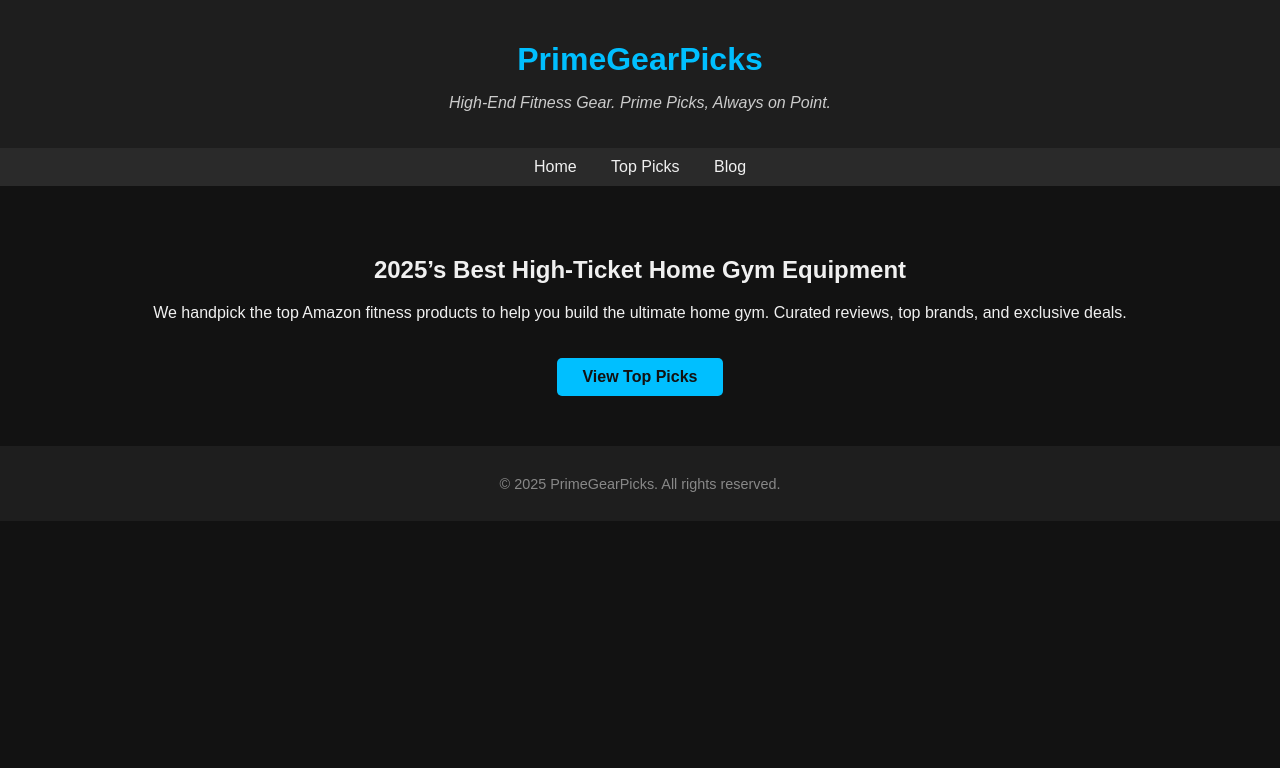
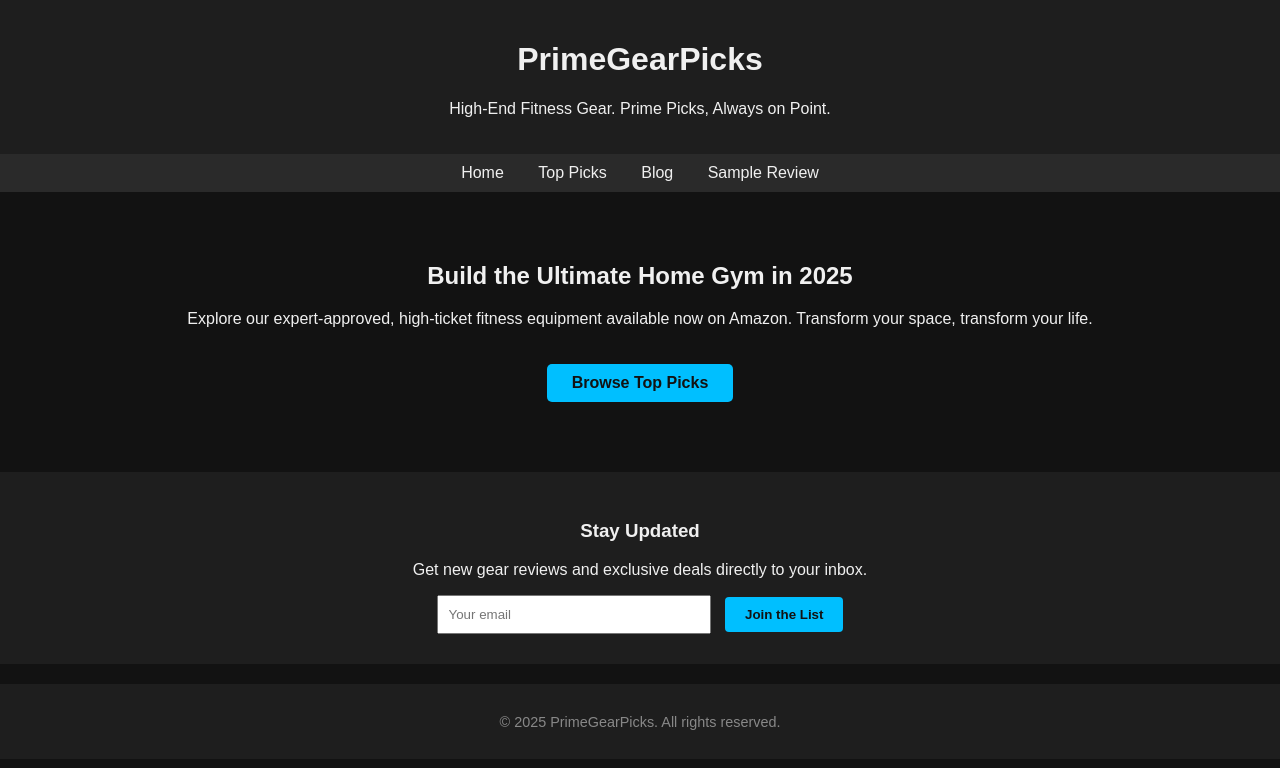
Before and after one commit to myrtlecottage/myrtlecottage.github.io, a plain HTML site: page index.html in a window 1280 px wide. Drawn offline with Linux system fonts and the light colour scheme.

Commit message:
Add files via upload

```diff
--- a/index.html
+++ b/index.html
@@ -4,8 +4,10 @@
 <head>
     <meta charset="UTF-8" />
     <meta name="viewport" content="width=device-width, initial-scale=1.0" />
-    <meta name="description" content="Top-rated high-ticket Amazon fitness gear. Expert reviews, curated picks, and affiliate deals.">
-    <title>PrimeGearPicks - High-End Home Fitness Equipment</title>
+    <meta name="description" content="Top-rated Amazon fitness gear. High-ticket home gym reviews and expert guides.">
+    <meta property="og:title" content="PrimeGearPicks - Best Home Gym Equipment" />
+    <meta property="og:description" content="Build your home gym with the best gear available on Amazon. Handpicked by experts." />
+    <title>PrimeGearPicks - Home</title>
     <link rel="stylesheet" href="style.css" />
 </head>
 <body>
@@ -17,12 +19,21 @@
         <a href="index.html">Home</a>
         <a href="top-picks.html">Top Picks</a>
         <a href="blog.html">Blog</a>
+        <a href="review-template.html">Sample Review</a>
     </nav>
     <main>
         <section class="hero">
-            <h2>2025’s Best High-Ticket Home Gym Equipment</h2>
-            <p>We handpick the top Amazon fitness products to help you build the ultimate home gym. Curated reviews, top brands, and exclusive deals.</p>
-            <a class="cta" href="top-picks.html">View Top Picks</a>
+            <h2>Build the Ultimate Home Gym in 2025</h2>
+            <p>Explore our expert-approved, high-ticket fitness equipment available now on Amazon. Transform your space, transform your life.</p>
+            <a class="cta" href="top-picks.html">Browse Top Picks</a>
+        </section>
+        <section class="signup">
+            <h3>Stay Updated</h3>
+            <p>Get new gear reviews and exclusive deals directly to your inbox.</p>
+            <form action="#" method="POST">
+                <input type="email" placeholder="Your email" required />
+                <button type="submit">Join the List</button>
+            </form>
         </section>
     </main>
     <footer>
--- a/style.css
+++ b/style.css
@@ -9,14 +9,6 @@ header {
     background: #1e1e1e;
     padding: 20px;
     text-align: center;
-}
-header h1 {
-    color: #00BFFF;
-    margin-bottom: 5px;
-}
-.tagline {
-    font-style: italic;
-    color: #ccc;
 }
 nav {
     background: #2a2a2a;
@@ -31,6 +23,25 @@ nav a {
 .hero {
     text-align: center;
     padding: 50px 20px;
+}
+.signup {
+    text-align: center;
+    padding: 30px 20px;
+    background: #1e1e1e;
+    margin: 20px auto;
+}
+.signup input[type="email"] {
+    padding: 10px;
+    width: 250px;
+    margin-right: 10px;
+}
+.signup button {
+    padding: 10px 20px;
+    background-color: #00BFFF;
+    color: #121212;
+    font-weight: bold;
+    border: none;
+    border-radius: 4px;
 }
 .cta {
     display: inline-block;
@@ -49,10 +60,3 @@ footer {
     font-size: 0.9em;
     color: #888;
 }
-.product {
-    background: #1a1a1a;
-    padding: 20px;
-    margin: 20px auto;
-    border-radius: 8px;
-    max-width: 600px;
-}
```
Also changed, not shown: review-template.html (added, +37 -0 lines), sitemap.xml (added, +7 -0 lines), robots.txt (added).
